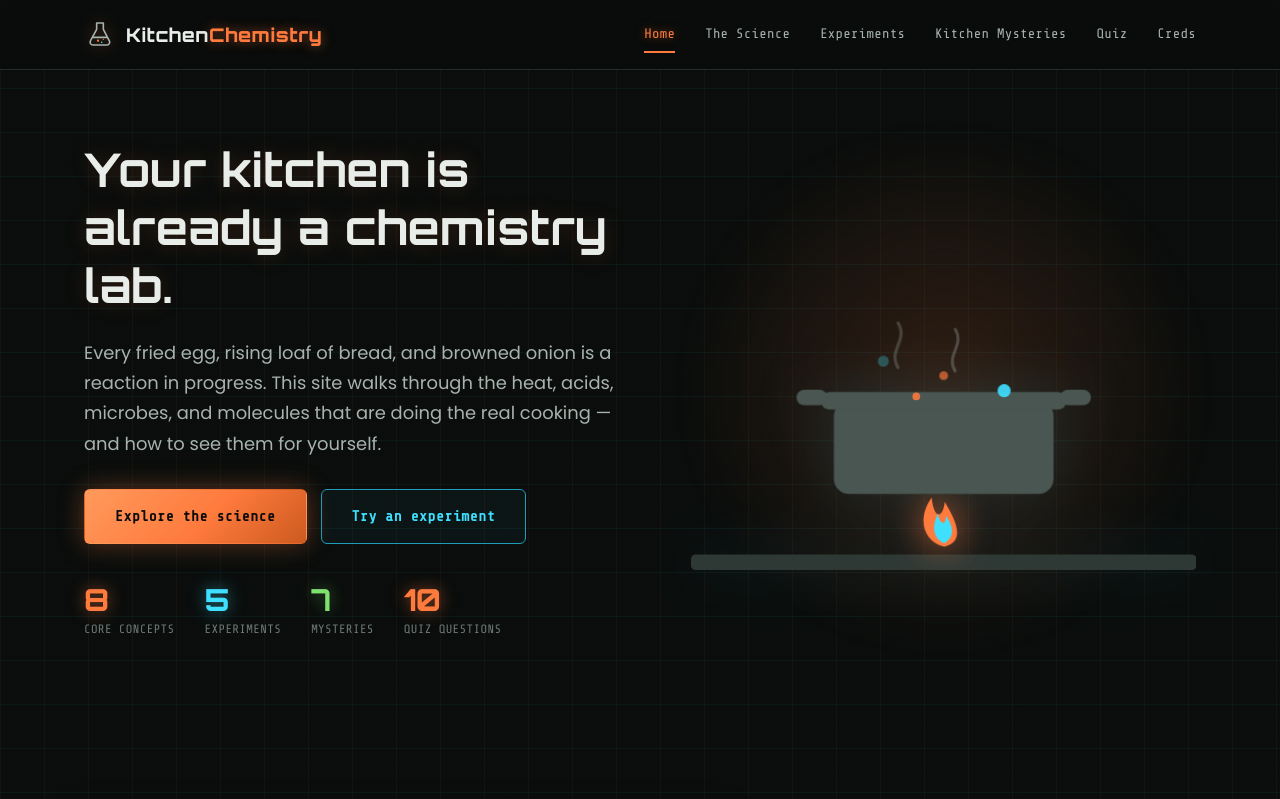
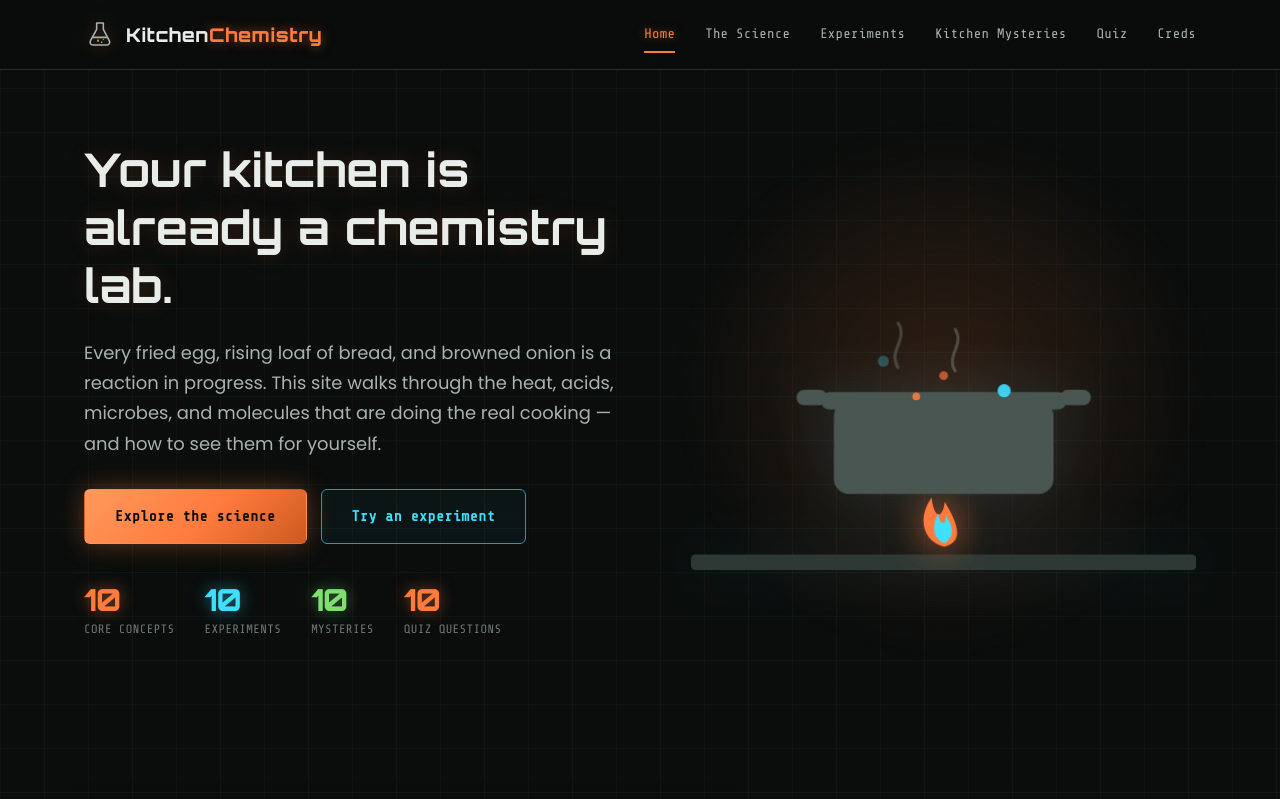
Before and after one commit to pratimask2021996-alt/Kitchen-CHEMISTRY-fun-info-MIS, a Flask app: page / in a window 1280 px wide. Shown: the top 799 px of the page. Run offline with Flask 3, Linux system fonts and the light colour scheme.

Commit message:
Update hero stats in index.html

```diff
--- a/templates/index.html
+++ b/templates/index.html
@@ -13,11 +13,11 @@
                 <a href="{{ url_for('experiments') }}" class="btn btn-outline">Try an experiment</a>
             </div>
             <div class="hero-stats">
-    <div class="hero-stat"><span class="num">8</span><span class="label">Core Concepts</span></div>
-    <div class="hero-stat"><span class="num">5</span><span class="label">Experiments</span></div>
-    <div class="hero-stat"><span class="num">7</span><span class="label">Mysteries</span></div>
+    <div class="hero-stat"><span class="num">10</span><span class="label">Core Concepts</span></div>
+    <div class="hero-stat"><span class="num">10</span><span class="label">Experiments</span></div>
+    <div class="hero-stat"><span class="num">10</span><span class="label">Mysteries</span></div>
     <div class="hero-stat"><span class="num">10</span><span class="label">Quiz Questions</span></div>
-            </div>
+</div>
         </div>
         <div class="hero-art">
             <svg viewBox="0 0 460 380" xmlns="http://www.w3.org/2000/svg" role="img" aria-label="Illustration of a pot simmering on a gas flame with rising bubbles and steam">
```
